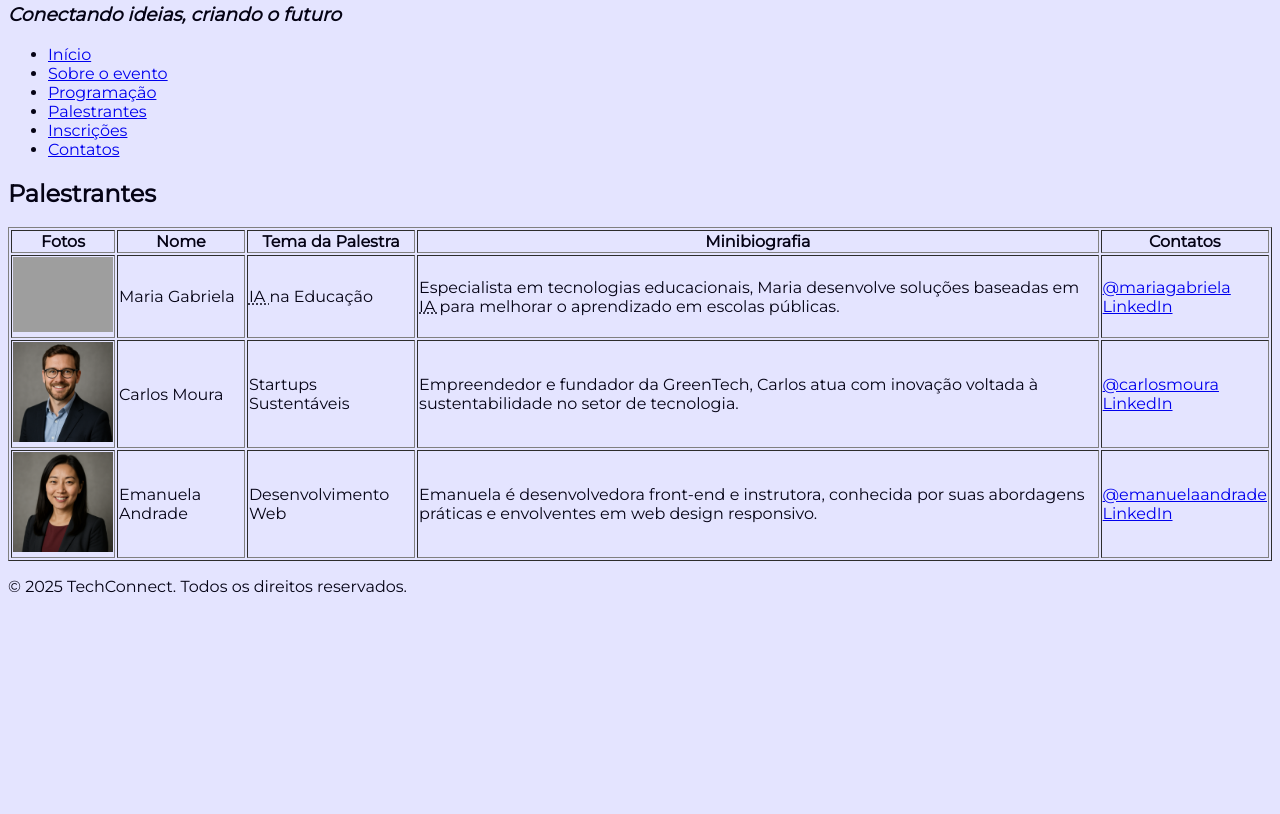
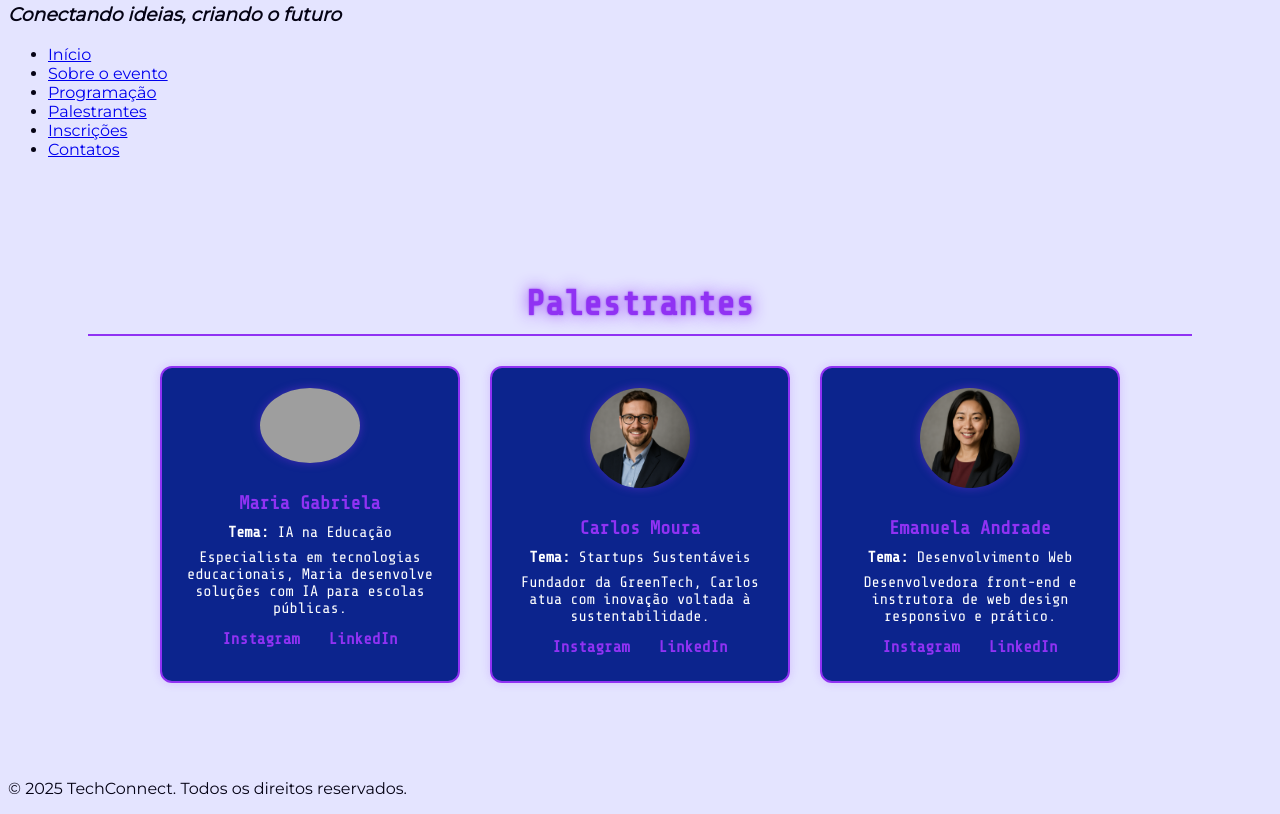
Before and after one commit to Kailany7/evento-tecnologia-frontend, a plain HTML site: page palestrantes.html in a window 1280 px wide. Shown: the part 391-1205 px from the top of the page. Before the commit the page ends 1003 px from the top, so only its background shows below. Drawn offline with nearby package versions, Linux system fonts and the light colour scheme; grey boxes are pictures that could not be loaded.

Commit message:
troca de tabela para cards e estilização do mesmo.

```diff
--- a/kay.css
+++ b/kay.css
@@ -1,5 +1,7 @@
 @import url('https://fonts.googleapis.com/css2?family=Montserrat:wght@400&family=Share+Tech+Mono&display=swap');
-
+* {
+  box-sizing: border-box;
+}
 
 body {
   font-family: 'Montserrat', sans-serif;
@@ -8,13 +10,16 @@ body {
 
 }
 
+
+/**** pagina da programação do eventos ****/
+
 .programacao {
   font-family: 'Share Tech Mono', monospace; /* Ver fonte  */
-  padding: 40px 20px;
-  max-width: 800px;
+  padding: 5rem; /*rem permite que o tamanho seja responsivo */
   margin: auto;
   color: #ffffff;
-  border-radius: 12px;
+  background-color: transparent;
+
 }
 
 .programacao h2 {
@@ -31,7 +36,7 @@ body {
 
 .programacao ul {
   list-style: none; /* Remove os marcadores padrão (as bolinhas ao início da lista */
-  padding: 0;
+  padding: 0rem;
 }
 
 .programacao ul li {
@@ -55,8 +60,86 @@ body {
 .programacao ul li strong { /* Destaque para o horário */
   color: #9032f3;
   font-family: 'Share Tech Mono', monospace;
-  font-weight: bold;
   margin-right: 8px;
 }
+/**** fim da estilização da programação de eventos ****/
 
-/* só para da commit do css*/
+/**** Pagina de palestrantes tabela ****/
+.palestrantes {
+   font-family: 'Share Tech Mono', monospace; /* Ver fonte  */
+  padding: 5rem;
+  margin: auto;
+  color: #ffffff;
+  background-color: transparent;
+
+
+
+}
+
+.palestrantes h2 {
+  font-family: 'Share Tech Mono', monospace;
+  font-size: 2.2em;
+  margin-bottom: 30px;
+  text-align: center;
+  color: #9032f3;
+  text-shadow: 0 0 2px #9032f3, 0 0 16px #9032f3; /* Efeito de brilho */
+  border-bottom: 2px solid #9032f3;
+  padding-bottom: 10px;
+}
+
+.card-container {
+  display: flex; /* Flexbox para organizar os cards */
+  flex-wrap: wrap;
+  justify-content: center;
+  gap: 30px;
+}
+
+.card {
+  background: #0c248d;
+  border: 2px solid #9032f3;
+  border-radius: 12px;
+  width: 300px;
+  padding: 20px;
+  text-align: center;
+  box-shadow: 0 0 10px rgba(144, 50, 243, 0.2);
+  transition: transform 0.3s, box-shadow 0.3s;
+}
+
+.card:hover {
+  transform: scale(1.02);
+  box-shadow: 0 0 20px #9032f3, 0 0 30px #9032f3;
+}
+
+.card img {
+  width: 100px;
+  border-radius: 50%;
+  margin-bottom: 15px;
+  box-shadow: 0 0 10px rgba(144, 50, 243, 0.4);
+}
+
+.card h3 {
+  font-family: 'Share Tech Mono', monospace;
+  color: #9032f3;
+  margin: 10px 0;
+
+}
+
+.card p {
+  font-size: 0.95em;
+  margin: 8px 0;
+}
+
+
+.links a {
+  display: inline-block;
+  margin: 5px 10px;
+  color: #9032f3;
+  text-decoration: none;
+  font-weight: bold;
+  transition: color 0.3s, text-shadow 0.3s;
+}
+
+.links a:hover {
+  color: #1e0a8b;
+  text-shadow: 0 0 5px #9032f3;
+}
--- a/palestrantes.html
+++ b/palestrantes.html
@@ -6,6 +6,13 @@
   <title>TechConnect 2025 - Início</title>
   <link rel="stylesheet" href="kay.css">
 </head>
+ <style>
+      abbr {
+        text-decoration: none;
+        border-bottom: none;
+        cursor: default;
+      }
+    </style>
 <body>
   <header>
     <img src="assets/imageLogoBanner.jpeg" alt="Banner TechConnect 2025" height="300px">
@@ -22,87 +29,55 @@
       </ul>
     </nav>
   </header>
+<!-- Troca da tabela por cards -->
+  <main class="palestrantes">
+  <section>
+    <h2>Palestrantes</h2>
+    <div class="card-container">
+      <!-- Card 1 -->
+      <div class="card">
+        <img src="./assets/imageIAMaria.png" alt="Maria Gabriela">
+        <h3>Maria Gabriela</h3>
+        <p><strong>Tema:</strong> <abbr title="Inteligência artificial">IA</abbr> na Educação</p>
+        <p >
+          Especialista em tecnologias educacionais, Maria desenvolve soluções com IA para escolas públicas.
+        </p>
+        <div class="links">
+          <a href="https://www.instagram.com/">Instagram</a>
+          <a href="https://www.linkedin.com/">LinkedIn</a>
+        </div>
+      </div>
 
-  <main>
-    <section>
-        <h2>Palestrantes</h3>
-        <table border="1">
-          <therad>
-            <tr>
-              <th>Fotos</th>
-              <th>Nome</th>
-              <th>Tema da Palestra</th>
-              <th>Minibiografia</th>
-              <th>Contatos</th>
-            </tr>
-          </therad>
-          <tbody>
-            <tr>
-              <td>
-                <img
-                  src="./assets/imageIAMaria.png"
-                  alt="foto da palestrante Maria Gabriela"
-                  width="100"
-                />
-              </td>
-              <td>Maria Gabriela</td>
-              <td>
-                <abbr title="Inteligência artificial"> IA </abbr> na Educação
-              </td>
-              <td>
-                Especialista em tecnologias educacionais, Maria desenvolve
-                soluções baseadas em
-                <abbr title="Inteligência artificial"> IA </abbr> para melhorar
-                o aprendizado em escolas públicas.
-              </td>
-              <td>
-                <a href="https://www.instagram.com/">@mariagabriela</a><br>
-                <a href="https://www.linkedin.com/">LinkedIn</a>
-              </td>
-            </tr>
+      <!-- Card 2 -->
+      <div class="card">
+        <img src="./assets/imageIACarlos.png" alt="Carlos Moura">
+        <h3>Carlos Moura</h3>
+        <p><strong>Tema:</strong> Startups Sustentáveis</p>
+        <p >
+          Fundador da GreenTech, Carlos atua com inovação voltada à sustentabilidade.
+        </p>
+        <div class="links">
+          <a href="https://www.instagram.com/">Instagram</a>
+          <a href="https://www.linkedin.com/">LinkedIn</a>
+        </div>
+      </div>
 
-            <tr>
-              <td>
-                <img
-                  src="./assets/imageIACarlos.png"
-                  alt="foto do palestrante Carlos"
-                  width="100"
-                />
-              </td>
-              <td>Carlos Moura</td>
-              <td>Startups Sustentáveis</td>
-              <td>
-                Empreendedor e fundador da GreenTech, Carlos atua com inovação
-                voltada à sustentabilidade no setor de tecnologia.
-              </td>
-              <td>
-                <a href="https://www.instagram.com/">@carlosmoura</a><br>
-                <a href="https://www.linkedin.com/">LinkedIn</a>
-              </td>
-            </tr>
-
-            <tr>
-              <td>
-                <img
-                  src="./assets/imageIAManuela.png"
-                  alt="foto da palestrante Emanuela Andrade"
-                  width="100"
-                />
-              </td>
-              <td>Emanuela Andrade</td>
-              <td>Desenvolvimento Web</td>
-              <td>
-                Emanuela é desenvolvedora front-end e instrutora, conhecida por
-                suas abordagens práticas e envolventes em web design responsivo.
-              </td>
-              <td>
-                <a href="https://www.instagram.com/">@emanuelaandrade</a><br>
-                <a href="https://www.linkedin.com/">LinkedIn</a>
-              </td>
-            </tr>
-          </tbody>
-        </table>
-  </main>
+      <!-- Card 3 -->
+      <div class="card">
+        <img src="./assets/imageIAManuela.png" alt="Emanuela Andrade">
+        <h3>Emanuela Andrade</h3>
+        <p><strong>Tema:</strong> Desenvolvimento Web</p>
+        <p>
+          Desenvolvedora front-end e instrutora de web design responsivo e prático.
+        </p>
+        <div class="links">
+          <a href="https://www.instagram.com/">Instagram</a>
+          <a href="https://www.linkedin.com/">LinkedIn</a>
+        </div>
+      </div>
+    </div>
+  </section>
+</main>
 
   <footer>
     <p>&copy; 2025 TechConnect. Todos os direitos reservados.</p>
```
Also changed, not shown: sobre.html (+1 -0 lines).
